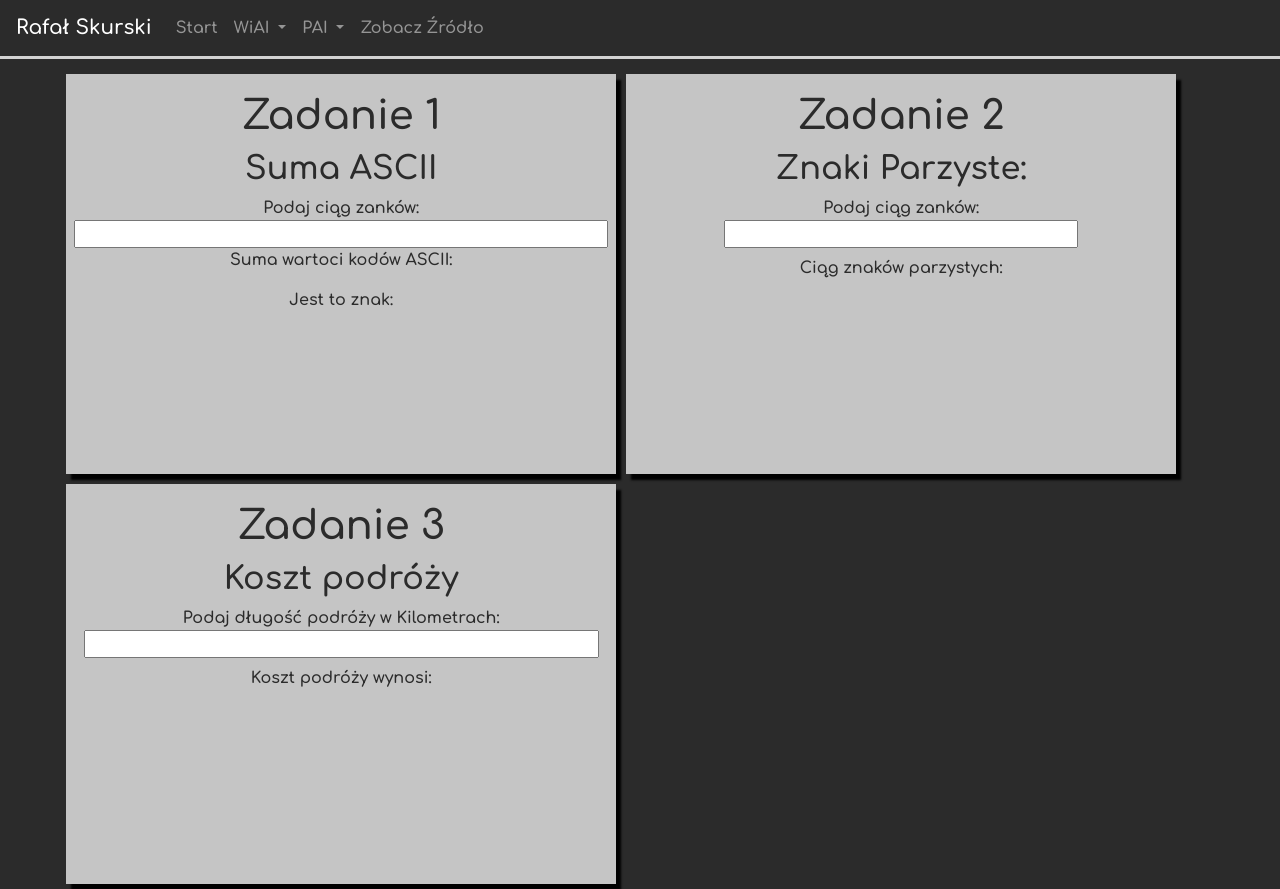
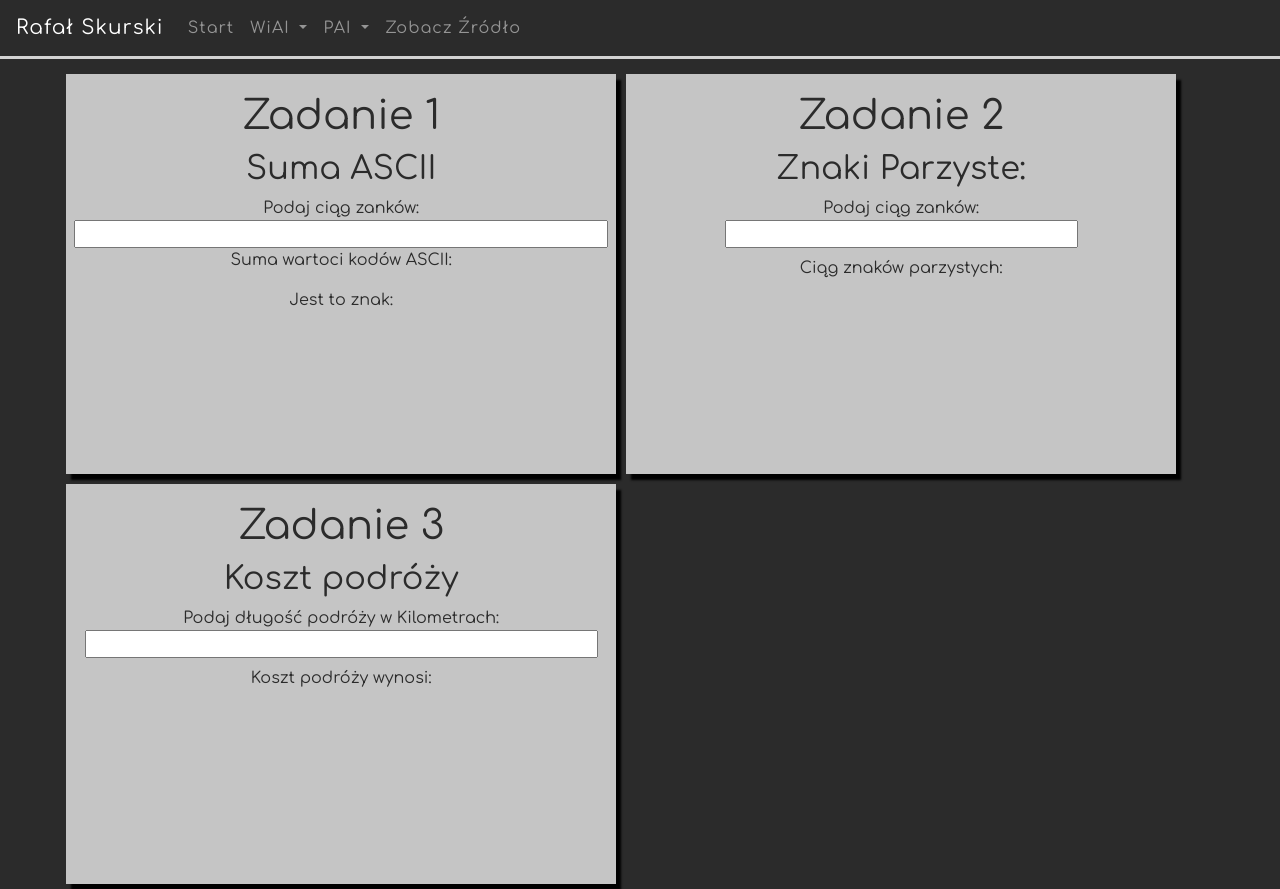
Before and after one commit to Rafii2198/Szkola, a plain HTML site: page pai/pracawlasna.html in a window 1280 px wide. Drawn offline with nearby package versions, Linux system fonts and the light colour scheme; files that its build step writes are made by us from their sources.

Commit message:
Another fixes

```diff
--- a/css/styles.css
+++ b/css/styles.css
@@ -1,6 +1,11 @@
 nav {
   background-color: #2b2b2b;
   border-bottom: 3px solid #d3d3d3;
+  font-family: Comfortaa;
+  background-color: #2b2b2b;
+  color: #2b2b2b;
+  font-weight: normal;
+  letter-spacing: 1px;
 }
 
 body {
--- a/pai/pracawlasna.html
+++ b/pai/pracawlasna.html
@@ -3,7 +3,11 @@
 	<head>
 		<meta charset="utf-8" />
 		<title>Praca Własna</title>
-		<link rel="icon" type="image/png" sizes="16x16" href="./logo.jpg" />
+		<meta
+			name="viewport"
+			content="width=device-width, initial-scale=1, shrink-to-fit=no"
+		/>
+		<link rel="icon" type="image/png" sizes="16x16" href="/logo.jpg" />
 		<link
 			rel="stylesheet"
 			href="https://cdn.jsdelivr.net/npm/bootstrap@4.5.3/dist/css/bootstrap.min.css"
@@ -11,35 +15,29 @@
 			crossorigin="anonymous"
 		/>
 		<link
-			href="https://fonts.googleapis.com/css2?family=Comfortaa:wght@600&display=swap"
+			href="https://fonts.googleapis.com/css2?family=Comfortaa&family=Open+Sans&display=swap"
 			rel="stylesheet"
 		/>
-		<link rel="stylesheet" href="./css/styles.css" />
-		<link rel="stylesheet" href="./css/add_navbar.css" />
+		<link rel="stylesheet" href="/css/styles.css" />
 		<style>
-			body {
-				font-family: 'Comfortaa', cursive;
-				background-color: #2b2b2b;
-			}
-
 			#main {
 				margin-left: 4%;
 				padding: 10px;
 				text-align: center;
 			}
 
-			input {
+			#main input {
 				padding: 0px;
 				width: 100% !important;
 			}
-			h1 {
+			#main h1 {
 				margin-top: 10px;
 				margin-bottom: 10px;
 			}
-			h2 {
+			#main h2 {
 				margin-top: 10px;
 			}
-			.fiszka {
+			#main .fiszka {
 				display: block;
 				padding: 8px;
 				background-color: #c5c5c5;
@@ -53,7 +51,7 @@
 	</head>
 	<body>
 		<nav class="navbar navbar-dark navbar-expand-md">
-			<a href="#" class="navbar-brand">Rafał Skurski</a>
+			<a href="/" class="navbar-brand">Rafał Skurski</a>
 			<button
 				class="navbar-toggler"
 				type="button"
@@ -206,6 +204,6 @@
 			integrity="sha384-ho+j7jyWK8fNQe+A12Hb8AhRq26LrZ/JpcUGGOn+Y7RsweNrtN/tE3MoK7ZeZDyx"
 			crossorigin="anonymous"
 		></script>
-		<script src="./js/navbar_filler.js"></script>
+		<script src="/js/navbar_filler.js"></script>
 	</body>
 </html>
```
Also changed, not shown: index.html (+4 -4 lines).
